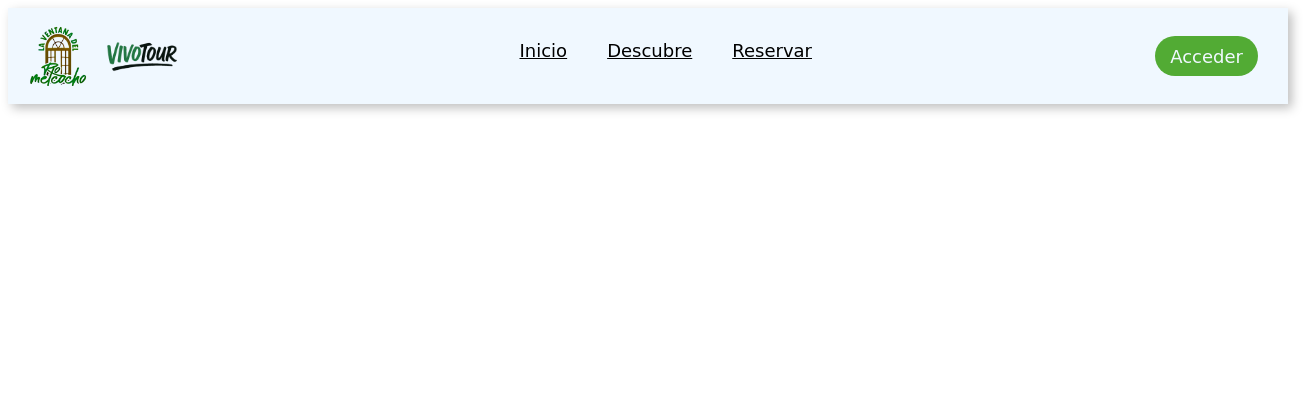
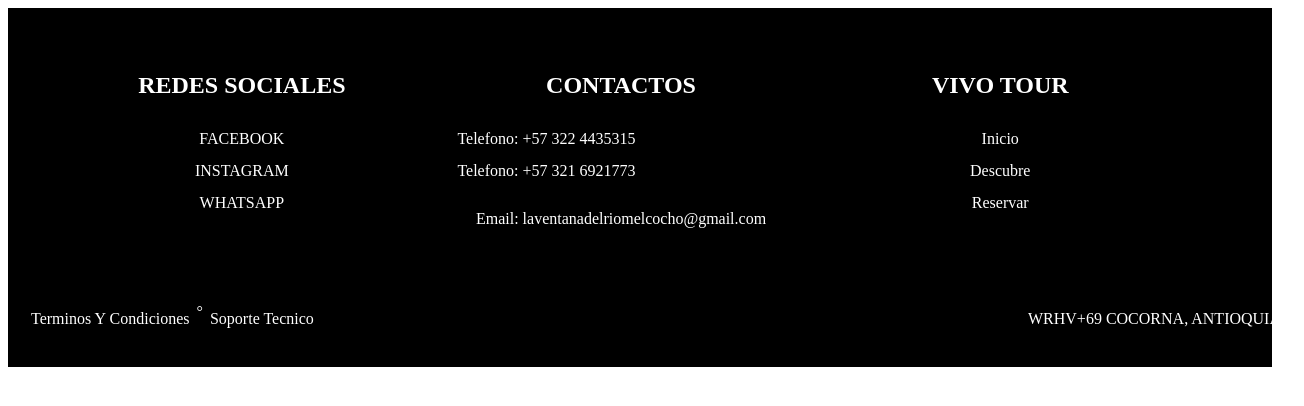
Before and after one commit to Pablopaisaxd/Vivotour, a React (Vite) app in the folder vivotour-react/: page / in a window 1280 px wide. Shown: the top 406 px of the page, 1304 px wide, since content can reach past the window. Built offline with nearby package versions, Linux system fonts and the light colour scheme.

Commit message:
Footer agregado (componenet)/(correpciones)

```diff
--- /dev/null
+++ b/vivotour-react/src/components/Footer.jsx
@@ -0,0 +1,49 @@
+import React from 'react';
+import './style/Footer.css';
+
+const Footer = () => {
+  return (
+    <footer>
+      <div className="container">
+        <div className="footer-content">
+          <h3>REDES SOCIALES</h3>
+          <ul className="list">
+            <li><a className="footeropc">FACEBOOK</a></li>
+            <li><a className="footeropc">INSTAGRAM</a></li>
+            <li><a className="footeropc">WHATSAPP</a></li>
+          </ul>
+        </div>
+        <div className="footer-content">
+          <h3>CONTACTOS</h3>
+          <p>Telefono: +57 322 4435315</p>
+          <p>Telefono: +57 321 6921773</p>
+          <ul className="list">
+            <li>Email: <a className="footeropc">laventanadelriomelcocho@gmail.com</a></li>
+          </ul>
+        </div>
+        <div className="footer-content">
+          <h3>VIVO TOUR</h3>
+          <ul className="list">
+            <li><a className="footeropc">Inicio</a></li>
+            <li><a className="footeropc">Descubre</a></li>
+            <li><a className="footeropc" id="btnres">Reservar</a></li>
+          </ul>
+        </div>
+        <div className="footer-logo">
+        </div>
+      </div>
+      <div className="footer-content footerend">
+        <ul className="list listend">
+          <li><a className="footeropc">Terminos Y Condiciones</a></li>
+          <span>°</span>
+          <li><a className="footeropc">Soporte Tecnico</a></li>
+        </ul>
+        <ul className="list">
+          <li><a className="footeropc">WRHV+69 COCORNA, ANTIOQUIA</a></li>
+        </ul>
+      </div>
+    </footer>
+  );
+};
+
+export default Footer;
--- a/vivotour-react/src/components/Navbar.jsx
+++ b/vivotour-react/src/components/Navbar.jsx
@@ -12,9 +12,9 @@ const Nav = () => {
       </div>
 
       <nav className="navbar" id="navbar">
-        <a className="btnav" id="btnnav" href="#Inicio">Inicio</a>
-        <a className="btnav btndes" id="btnnav" href="#Descubre">Descubre</a>
-        <a className="btnav" id="btnres" href="#">Reservar</a>
+        <a className="btnav" id="btnnav">Inicio</a>
+        <a className="btnav btndes" id="btnnav">Descubre</a>
+        <a className="btnav" id="btnres">Reservar</a>
       </nav>
 
       <div className="acces">
--- /dev/null
+++ b/vivotour-react/src/components/style/Footer.css
@@ -0,0 +1,119 @@
+footer {
+    background: #000000;
+    padding-top: 40px;
+    color: white;
+}
+
+.container {
+    width: 90%;
+    margin: auto;
+    display: flex;
+    flex-wrap: wrap;
+    justify-content: space-between;
+}
+
+.footer-content {
+    width: 100%;
+    margin-bottom: 20px;
+}
+
+@media (min-width: 768px) {
+    .footer-content {
+        width: 30%;
+    }
+}
+
+.footeropc {
+    text-decoration: none;
+    color: white;
+    cursor: pointer;
+}
+
+h3 {
+    color: white;
+    font-size: 24px;
+    text-align: center;
+}
+
+.footer-content p {
+    width: auto;
+    margin: auto;
+    padding: 7px;
+}
+
+.footer-content ul {
+    text-align: center;
+}
+
+.list {
+    padding: 0;
+}
+
+.list li {
+    width: auto;
+    text-align: center;
+    list-style-type: none;
+    padding: 7px;
+    position: relative;
+}
+
+.list li::before {
+    content: '';
+    position: absolute;
+    transform: translate(-50%, -50%);
+    left: 50%;
+    top: 100%;
+    width: 0;
+    height: 2px;
+    background: rgba(0, 128, 10, 1);
+    transition-duration: .5s;
+}
+
+.list li:hover::before {
+    width: 70px;
+}
+
+a:hover {
+    color: rgba(0, 128, 10, 1);
+}
+
+.footerend {
+    width: 100%;
+    display: flex;
+    flex-wrap: wrap;
+    margin: auto;
+    position: relative;
+    padding: 1rem;
+    justify-content: space-between;
+}
+
+.listend {
+    display: flex;
+    flex-wrap: wrap;
+    justify-content: center;
+}
+
+
+@media (max-width: 768px) {
+    footer {
+        padding-top: 20px;
+    }
+
+    h3 {
+        font-size: 20px;
+    }
+
+    .footer-content {
+        width: 100%;
+    }
+
+    .footerend {
+        flex-direction: column;
+        align-items: center;
+    }
+
+    .listend {
+        flex-direction: column;
+        align-items: center;
+    }
+}
--- a/vivotour-react/src/main.jsx
+++ b/vivotour-react/src/main.jsx
@@ -1,9 +1,10 @@
 import { StrictMode } from 'react'
 import { createRoot } from 'react-dom/client'
 import Nav from './components/Navbar.jsx'
+import Footer from './components/Footer.jsx'
 
 createRoot(document.getElementById('root')).render(
   <StrictMode>
-    <Nav/>
+    <Footer/>
   </StrictMode>,
 )
```
